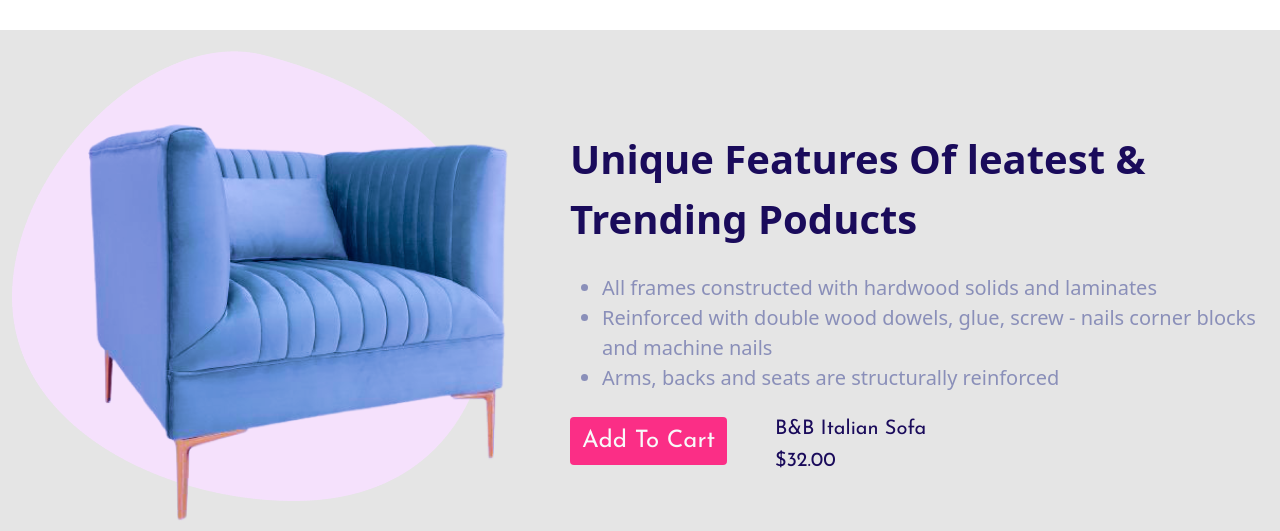
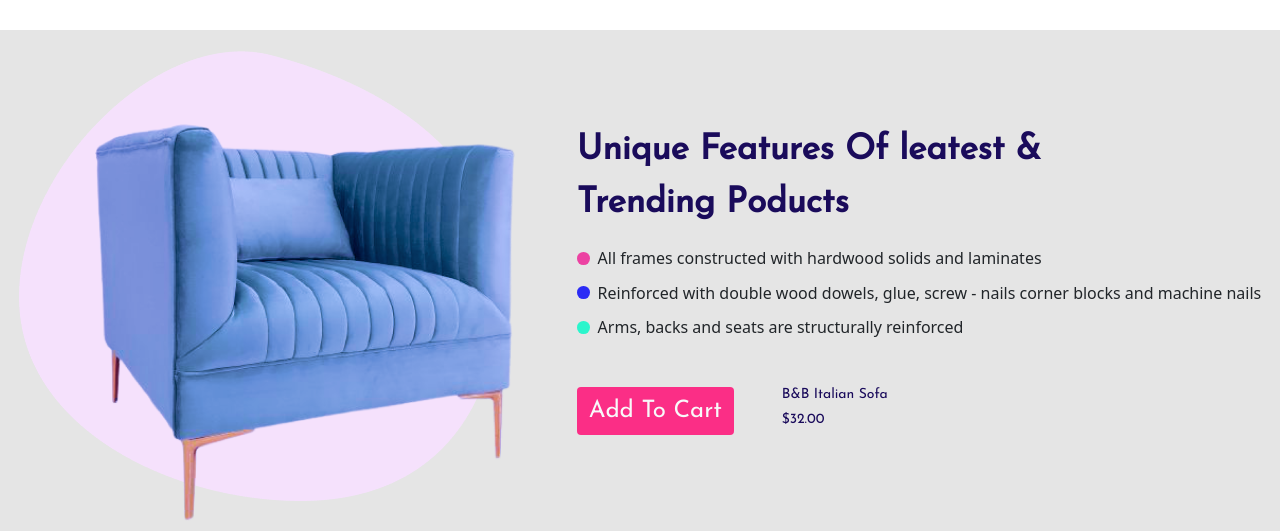
Before and after one commit to RaezaMLN/ShopLounge, a React (Create React App) app: page / in a window 1280 px wide. Shown: the part 1240-1771 px from the top of the page. Built offline with nearby package versions, Linux system fonts and the light colour scheme; no server answers.

Commit message:
Set color for li on home

```diff
--- a/src/Layouts/Home.jsx
+++ b/src/Layouts/Home.jsx
@@ -291,19 +291,22 @@ export default function Home() {
           <img src={sqrsofa} alt="" />
         </div>
         <div>
-          <p className="fs-1 fw-bold Midnight-Blue text-wrap">
+          <p className="fw-bold Midnight-Blue josefin text-wrap" style={{fontSize:"35px"}}>
             Unique Features Of leatest & <br /> Trending Poducts
           </p>
-          <ul className="fs-5 Wild-Blue-Yonder my-4">
-            <li>All frames constructed with hardwood solids and laminates</li>
-            <li>Reinforced with double wood dowels, glue, screw - nails corner blocks and machine nails</li>
-            <li>Arms, backs and seats are structurally reinforced</li>
-          </ul>
-          <div className="d-flex">
+          <div className>
+            <div className="d-flex align-items-center"><div className="rounded-circle bg-wildStrawberry me-2" style={{ width: "0.8rem", height:"0.8rem"}}></div>All frames constructed with hardwood solids and laminates</div>
+            <div className="d-flex align-items-center"><div className="rounded-circle me-2 my-3" style={{ width: "0.8rem", height:"0.8rem", backgroundColor:"#2B2BF5"}}></div>Reinforced with double wood dowels, glue, screw - nails corner blocks and machine nails</div>
+            <div className="d-flex align-items-center"><div className="rounded-circle me-2" style={{ width: "0.8rem", height:"0.8rem", backgroundColor:"#2BF5CC"}}></div>Arms, backs and seats are structurally reinforced</div>
+          </div>
+
+
+
+          <div className="d-flex my-5">
             <Button btnClass={"btn text-light josefin me-5 fs-4 border-0"} btnTitle={"Add To Cart"} btnStyle={{ backgroundColor: "#fb2e86" }} />
-            <div className="d-flex flex-column josefin Midnight-Blue">
-              <h5>B&B Italian Sofa</h5>
-              <h5>$32.00</h5>
+            <div className="d-flex flex-column josefin Midnight-Blue fw-bold">
+              <h5  style={{fontSize:"14px"}}>B&B Italian Sofa</h5>
+              <h5  style={{fontSize:"14px"}}>$32.00</h5>
             </div>
           </div>
         </div>
```
